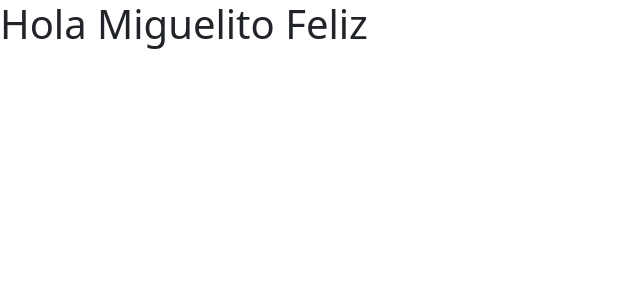
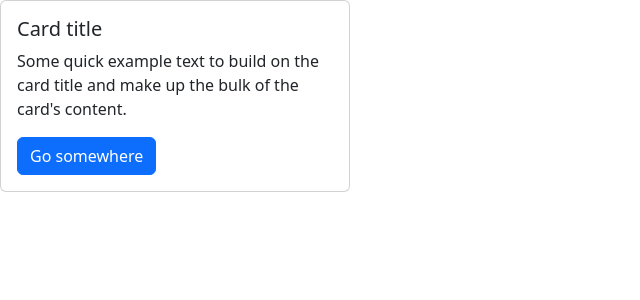
Before and after one commit to MiguelSanchezCuello/hm-react-app, a React (Vite) app: page / in a window 1280 px wide. Shown: the top 300 px of the page, without its empty margins (0-640 px from the left). Built offline with nearby package versions, Linux system fonts and the light colour scheme.

Commit message:
added the card component from the bootstrap documentation (https://getbootstrap.com/docs/5.3/components/card/) and created the Card component and added to the App.tsx file.

```diff
--- a/src/App.tsx
+++ b/src/App.tsx
@@ -1,6 +1,6 @@
-import Titulo from "./Titulo";
+import Card from "./components/Card";
 function App() {
-  return <Titulo />;
+  return <Card />;
 }
 
 export default App;
--- /dev/null
+++ b/src/components/Card.tsx
@@ -0,0 +1,23 @@
+function Card() {
+  return (
+    <div
+      className="card"
+      style={{
+        width: "350px",
+      }}
+    >
+      <div className="card-body">
+        <h5 className="card-title">Card title</h5>
+        <p className="card-text">
+          Some quick example text to build on the card title and make up the
+          bulk of the card's content.
+        </p>
+        <a href="#" className="btn btn-primary">
+          Go somewhere
+        </a>
+      </div>
+    </div>
+  );
+}
+
+export default Card;
```
